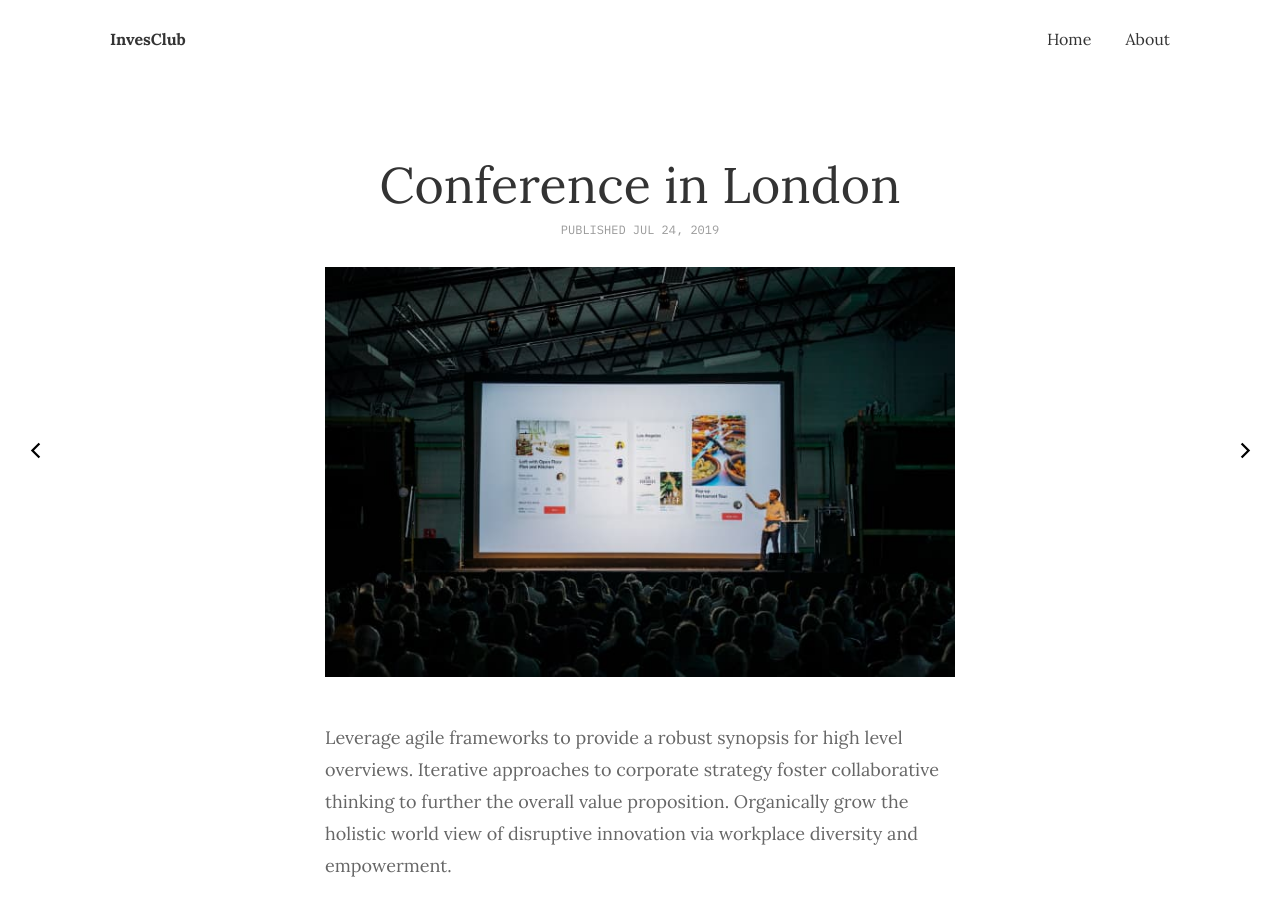
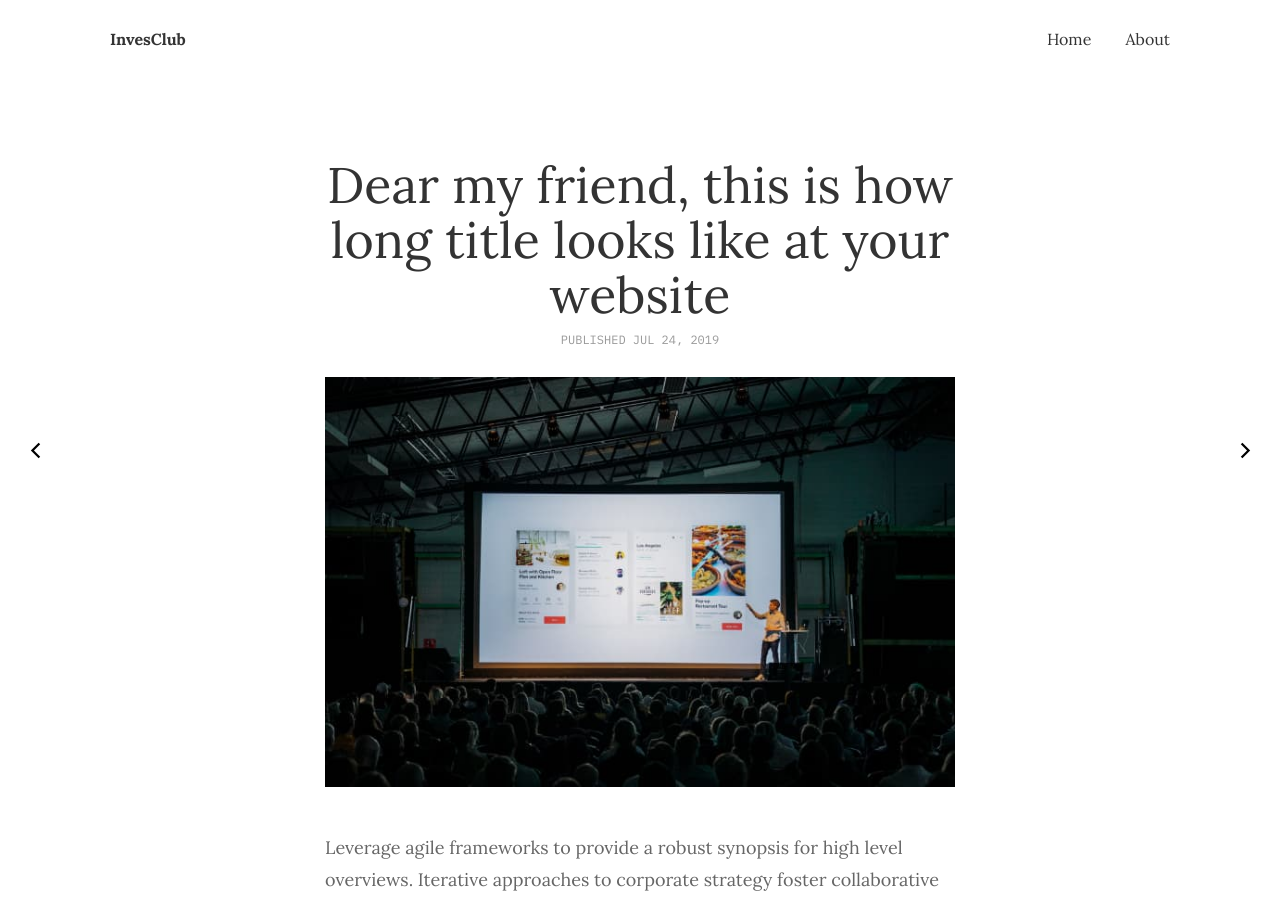
Before and after one commit to ekonomikusid/home, a Jekyll site: the page built from _posts/2019-07-23-conference-in-london.md, in a window 1280 px wide and 900 px high. Built offline with Jekyll 4.4.1, drawn with Linux system fonts in a browser that asks for light colours.

Commit message:
Update 2019-07-23-conference-in-london.md

```diff
--- a/_posts/2019-07-23-conference-in-london.md
+++ b/_posts/2019-07-23-conference-in-london.md
@@ -1,6 +1,6 @@
 ---
 layout: post
-title:  Conference in London
+title:  Dear my friend, this is how long title looks like at your website
 date:   2019-07-24 14:50:35 +0300
 image:  '/assets/img/07.jpg'
 tags:   [travel, london, work, blog]
```
